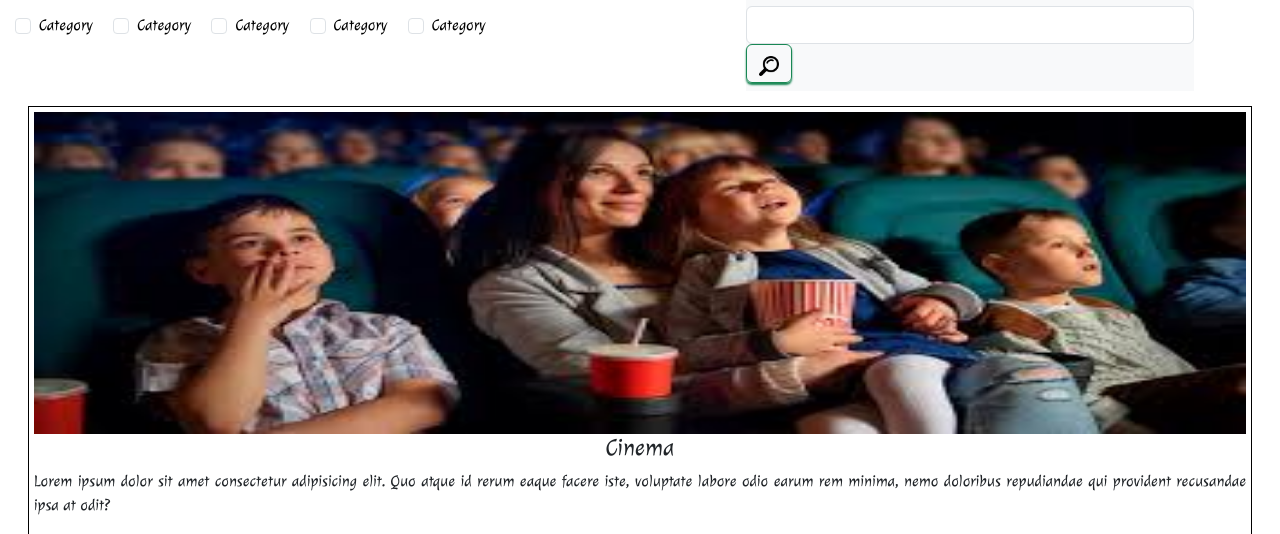
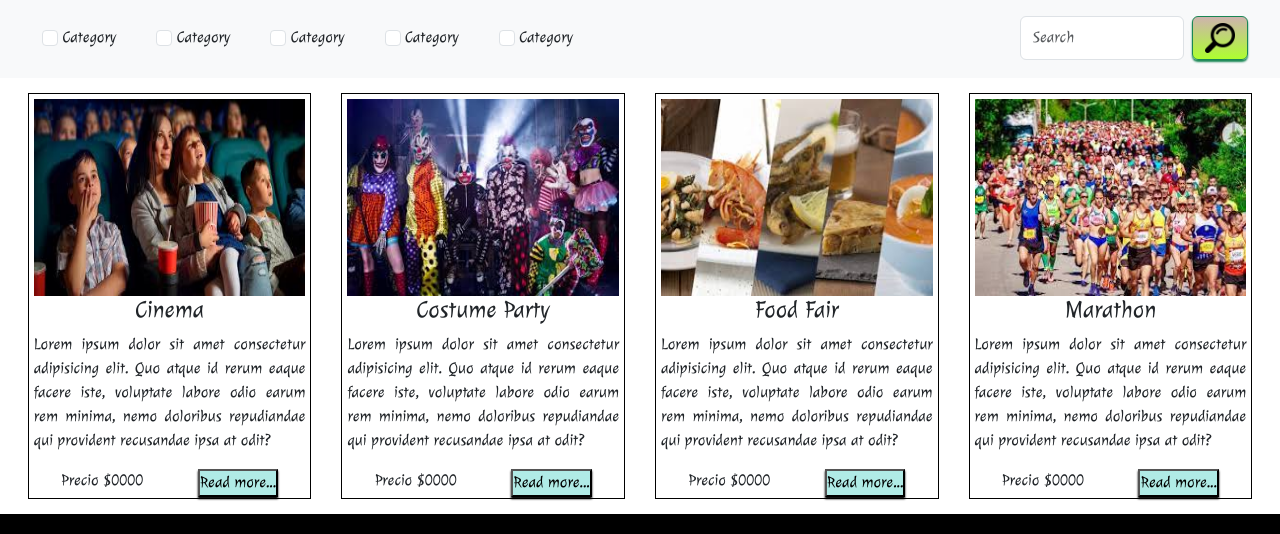
Before and after one commit to NorvicNorvic/Villavicencio_JS, a plain HTML site: page upcoming_events.html in a window 1280 px wide. Shown: the part 162-696 px from the top of the page. Drawn offline with nearby package versions, Linux system fonts and the light colour scheme.

Commit message:
modificación de la seccion de checkbox

```diff
--- a/seccion_cbox.css
+++ b/seccion_cbox.css
@@ -1,30 +1,22 @@
-#seccion2{
-    display:flex;
+#lupa{
+    width: 30px;
+    height: 30px;
 }
 
- #checkbox {
-    color: black;
-    margin-top: 1em;
-    height: 3em;
-    width: 35em;
-    margin-left: 15px;
-    display: inline;
+.nav-item{
+  margin:20px;
+  float:left;
+}
+
+.navbar-nav{
+  margin-left: 10px;
+}
+
+.d-flex{
+  margin-right: 20px;
+}
+
+.btn-outline-success {
+  background: linear-gradient(rgb(206, 179, 174), greenyellow);
 
 }
-
-.form-inline {
-    width: 35vw;
-    float: right;
-    display: inline;
-    margin-top: 0;
-}
-
-.btn btn-outline-success my-2 my-sm-0{
-    width: 20px;
-    background: blue;
-}
-
-#lupa{
-    width: 20px;
-    height: 20px;
-}
--- a/seccion_imagenes.css
+++ b/seccion_imagenes.css
@@ -1,7 +1,6 @@
 #imagenes .contenedor{
     display: flex;
     justify-content: center;
-    flex-wrap: wrap; /*para que los elementos que no quepan se bajen*/
     /* height: 25em; */
 }
 
--- a/style.css
+++ b/style.css
@@ -3,6 +3,7 @@
 @import url(seccion_cbox.css);
 @import url(seccion_imagenes.css);
 @import url(footer.css);
+
 @font-face {
     font-family: julee;
     src: url(fuentes/Julee-Regular.ttf);
@@ -12,7 +13,8 @@
     margin: 0 auto;
     padding: 0;
     font-family: julee;
-    box-sizing: border-box;/*cuando se le da border o padding no se salga del modelo de caja*/
+    box-sizing: border-box;
+    /*cuando se le da border o padding no se salga del modelo de caja*/
     /* background: rgb(233, 212, 228); */
 }
 
@@ -21,7 +23,7 @@ body {
     font-family: julee;
 }
 
-main{
+main {
     height: 100%;
     width: 100%;
 }
@@ -33,7 +35,7 @@ header {
     text-transform: uppercase;
     border-bottom: 1px solid black;
     background: black;
-    position:fixed;
+    position: fixed;
     top: 0;
     left: 0;
     z-index: 100;
@@ -89,24 +91,40 @@ footer {
         margin-top: 8px;
     }
 
-    footer .contenedor{
+    footer .contenedor {
         align-items: center;
         text-align: center;
     }
 
-    .icon{
-        margin:5px;
+    .icon {
+        margin: 5px;
     }
-    footer h2{
+
+    footer h2 {
         margin-top: 0;
         margin-right: 6em;
+    }
+
+    #imagenes .contenedor {
+        flex-wrap: wrap;
+        /* para que los elementos que no quepan se bajen*/
+    }
+
+    #seccion2 {
+        display: flex;
+    }
+
+    .container-4 {
+        align-content: center;
+        display: flex;
+        display: block;
     }
 }
 
 
 /* formulario */
-.row{
-    color:black;
+.row {
+    color: black;
     font-size: 3em;
     margin-top: 6em;
     gap: 5px;
@@ -115,14 +133,14 @@ footer {
     background-size: 100%;
 }
 
-.boton{
-    float:right;
+.boton {
+    float: right;
     margin-bottom: 2em;
     margin-top: 10px;
-    padding:3px 15px;
-    background:linear-gradient(rgb(206, 179, 174),greenyellow);
+    padding: 3px 15px;
+    background: linear-gradient(rgb(206, 179, 174), greenyellow);
     font-size: 30px;
-    box-shadow: 8px  8px ;
+    box-shadow: 8px 8px;
 }
 
 /* tabla */
@@ -132,7 +150,7 @@ h1 {
 }
 
 h4 {
-	text-align:left;
+    text-align: left;
 }
 
 .normal {
@@ -149,7 +167,7 @@ table td {
     width: 25%;
     height: 2em;
     padding: 10px;
-    border:1px solid #000 ;
+    border: 1px solid #000;
     background: rgb(236, 204, 215);
 
 }
--- a/upcoming_events.html
+++ b/upcoming_events.html
@@ -42,42 +42,50 @@
     </section>
 
     <section id="seccion2">
-      <div id="checkbox">
-        <div class="form-check form-check-inline">
-          <input class="form-check-input" type="checkbox" id="inlineCheckbox1" value="option1">
+
+      <nav class="navbar navbar-expand-lg bg-body-tertiary">
+        <div class="container-fluid">
+
+            <button class="navbar-toggler" type="button" data-bs-toggle="collapse"
+                data-bs-target="#navbarSupportedContent" aria-controls="navbarSupportedContent" aria-expanded="false"
+                aria-label="Toggle navigation">
+                <span class="navbar-toggler-icon"></span>
+            </button>
+
+
+            <div class="collapse navbar-collapse" id="navbarSupportedContent">
+                <ul class="navbar-nav me-auto mb-2 mb-lg-0">
+                    <li class="nav-item">
+                        <input class="form-check-input" type="checkbox" id="inlineCheckbox1" value="option1">
           <label class="form-check-label" for="inlineCheckbox1">Category</label>
+                    </li>
+                    <li class="nav-item ">
+                        <input class="form-check-input" type="checkbox" id="inlineCheckbox1" value="option1">
+                        <label class="form-check-label" for="inlineCheckbox1">Category</label>
+                    </li>
+                    <li class="nav-item">
+                        <input class="form-check-input" type="checkbox" id="inlineCheckbox1" value="option1">
+          <label class="form-check-label" for="inlineCheckbox1">Category</label>
+                    </li>
+
+                    <li class="nav-item">
+                        <input class="form-check-input" type="checkbox" id="inlineCheckbox1" value="option1">
+          <label class="form-check-label" for="inlineCheckbox1">Category</label>
+                    </li>
+
+                    <li class="nav-item">
+                        <input class="form-check-input" type="checkbox" id="inlineCheckbox1" value="option1">
+          <label class="form-check-label" for="inlineCheckbox1">Category</label>
+                    </li>
+                </ul>
+                <form class="d-flex" role="search">
+                    <input class="form-control me-2" type="search" placeholder="Search" aria-label="Search">
+                    <button class="btn btn-outline-success" type="submit"><img id="lupa" src="./assets/lupa.png"></button>
+                </form>
+            </div>
         </div>
+    </nav>
 
-        <div class="form-check form-check-inline">
-          <input class="form-check-input" type="checkbox" id="inlineCheckbox2" value="option2">
-          <label class="form-check-label" for="inlineCheckbox2">Category</label>
-        </div>
-
-        <div class="form-check form-check-inline">
-          <input class="form-check-input" type="checkbox" id="inlineCheckbox3" value="option3">
-          <label class="form-check-label" for="inlineCheckbox3">Category</label>
-        </div>
-
-        <div class="form-check form-check-inline">
-          <input class="form-check-input" type="checkbox" id="inlineCheckbox3" value="option3">
-          <label class="form-check-label" for="inlineCheckbox3">Category</label>
-        </div>
-
-        <div class="form-check form-check-inline">
-          <input class="form-check-input" type="checkbox" id="inlineCheckbox3" value="option3">
-          <label class="form-check-label" for="inlineCheckbox3">Category</label>
-        </div>
-      </div>
-
-      <div class="navBusqueda">
-        <nav class="navbar navbar-light bg-light nuevo justify-content-between">
-          <form class="form-inline">
-            <input class="form-control mr-sm-2" type="search" aria-label="Search">
-            <button class="btn btn-outline-success my-2 my-sm-0" type="submit"><img id="lupa"
-                src="./assets/lupa.png"></button>
-          </form>
-        </nav>
-      </div>
 
     </section>
 
@@ -92,6 +100,16 @@
             <p>Lorem ipsum dolor sit amet consectetur adipisicing elit. Quo atque id rerum eaque facere iste, voluptate
               labore odio earum rem minima, nemo doloribus repudiandae qui provident recusandae ipsa at odit?</p>
           </div>
+          <div class="bootonCard">
+            <div id="precio">
+              <p>Precio $0000</p>
+            </div>
+            <form method="get" action="./details.html">
+              <button type="submit">
+                Read more...
+              </button>
+            </form>
+          </div>
         </article>
 
         <article>
@@ -101,7 +119,16 @@
             <p>Lorem ipsum dolor sit amet consectetur adipisicing elit. Quo atque id rerum eaque facere iste, voluptate
               labore odio earum rem minima, nemo doloribus repudiandae qui provident recusandae ipsa at odit?</p>
           </div>
-
+          <div class="bootonCard">
+            <div id="precio">
+              <p>Precio $0000</p>
+            </div>
+            <form method="get" action="./details.html">
+              <button type="submit">
+                Read more...
+              </button>
+            </form>
+          </div>
         </article>
 
         <article>
@@ -110,6 +137,16 @@
           <div class="parrafo">
             <p>Lorem ipsum dolor sit amet consectetur adipisicing elit. Quo atque id rerum eaque facere iste, voluptate
               labore odio earum rem minima, nemo doloribus repudiandae qui provident recusandae ipsa at odit?</p>
+          </div>
+          <div class="bootonCard">
+            <div id="precio">
+              <p>Precio $0000</p>
+            </div>
+            <form method="get" action="./details.html">
+              <button type="submit">
+                Read more...
+              </button>
+            </form>
           </div>
         </article>
 
@@ -120,7 +157,16 @@
             <p>Lorem ipsum dolor sit amet consectetur adipisicing elit. Quo atque id rerum eaque facere iste, voluptate
               labore odio earum rem minima, nemo doloribus repudiandae qui provident recusandae ipsa at odit?</p>
           </div>
-
+          <div class="bootonCard">
+            <div id="precio">
+              <p>Precio $0000</p>
+            </div>
+            <form method="get" action="./details.html">
+              <button type="submit">
+                Read more...
+              </button>
+            </form>
+          </div>
         </article>
 
       </div>
```
Also changed, not shown: banner.css (+0 -23 lines), home.html (+42 -34 lines), past_events.html (+41 -33 lines). Lines whose indentation alone changed are shown as unchanged.
